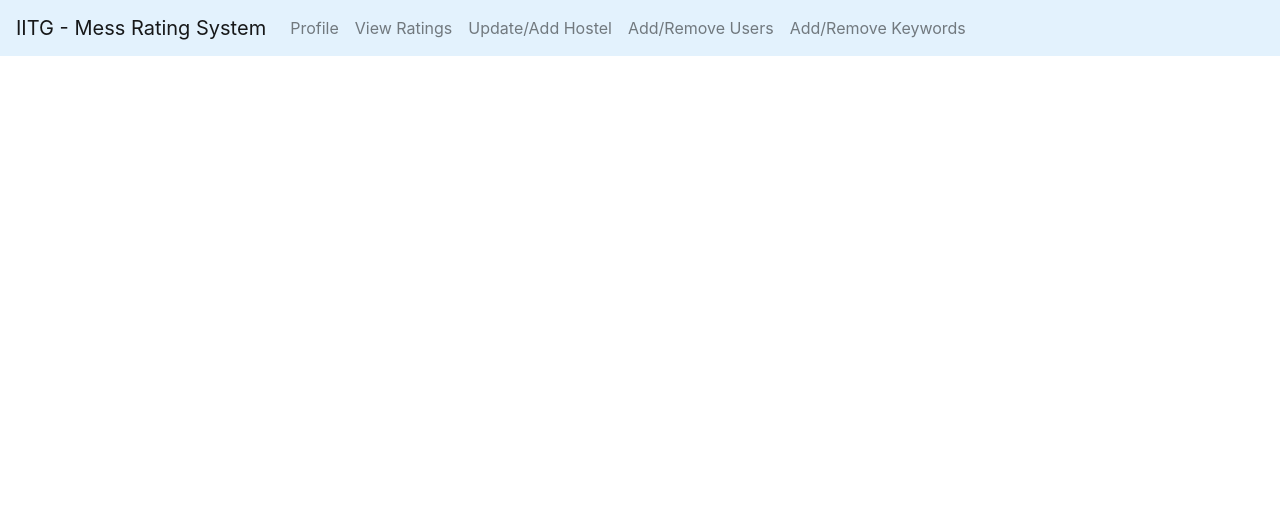
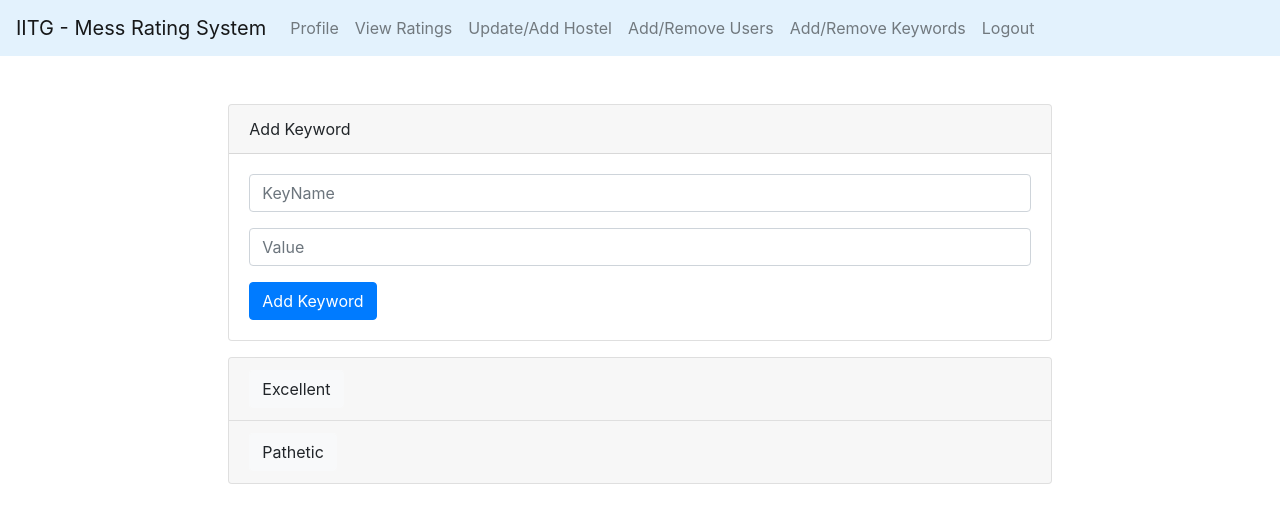
Before and after one commit to udbhav-chugh/IITGMessRating, a PHP site: page /updatekeywords.php in a window 1280 px wide. Shown: the top 523 px of the page. Run offline with PHP 8.4, Linux system fonts and the light colour scheme; a user stored in the database is signed in; data comes from the database, SQL or seed files in the repository.

Commit message:
Added logout and done with add/remove/update keywords

```diff
--- a/givefeedback.php
+++ b/givefeedback.php
@@ -1,5 +1,4 @@
 <?php
-session_start();
 include 'navbar.php' ?>
 
 <?php startblock('content') ?>
--- a/home.php
+++ b/home.php
@@ -48,6 +48,7 @@ die("Connection failed: " . $conn->connect_error);
             if($row["Password"]==md5($upassword) ){
               $_SESSION['Username'] = $uname;
               $_SESSION['Designation'] = 'student';
+              $_SESSION['logged_in'] = true;
               header("Location: profile.php");
             }
             else {
@@ -77,6 +78,7 @@ die("Connection failed: " . $conn->connect_error);
             if($row["MMPassword"]==md5($upassword) ){
               $_SESSION['Username'] = $uname;
               $_SESSION['Designation'] = 'mm';
+              $_SESSION['logged_in'] = true;
               header("Location: profile_mm.php");
             }
             else {
@@ -105,6 +107,7 @@ die("Connection failed: " . $conn->connect_error);
             if($row["Password"]==md5($upassword)){
               $_SESSION['Username'] = $uname;
               $_SESSION['Designation'] = 'admin';
+              $_SESSION['logged_in'] = true;
               header("Location: profile_admin.php");
             }
             else {
--- /dev/null
+++ b/logout.php
@@ -0,0 +1,4 @@
+<?php
+session_start();
+session_destroy();
+header("Location: home.php");
--- a/nav_bar_admin.php
+++ b/nav_bar_admin.php
@@ -1,4 +1,13 @@
 <!-- <!doctype html> -->
+
+<?php
+  session_start();
+if (empty($_SESSION['logged_in']))
+{
+    header("Location: home.php");
+    exit(0);
+}
+?>
 
 <?php require_once 'ti.php' ?>
 <html lang="en">
@@ -39,6 +48,9 @@
       <li class="nav-item">
         <a class="nav-link" href="/MessRating/updatekeywords.php">Add/Remove Keywords<span class="sr-only">(current)</span></a>
       </li>
+      <li class="nav-item">
+        <a class="nav-link" href="/MessRating/logout.php">Logout<span class="sr-only">(current)</span></a>
+      </li>
     </ul>
   </div>
   </nav>
--- a/profile.php
+++ b/profile.php
@@ -1,6 +1,6 @@
 <?php
-  session_start();
-    include 'navbar.php';
+
+  include 'navbar.php';
 
 ?>
 
--- a/profile_admin.php
+++ b/profile_admin.php
@@ -1,7 +1,7 @@
 <?php
-  session_start();
 
     include 'nav_bar_admin.php';
+
 ?>
 
 <?php startblock('content') ?>
--- a/profile_mm.php
+++ b/profile_mm.php
@@ -1,6 +1,7 @@
 <?php
-  session_start();
+
     include 'navbar_mm.php';
+
 ?>
 
 <?php startblock('content') ?>
--- a/updatekeywords.php
+++ b/updatekeywords.php
@@ -4,4 +4,136 @@
 
 <?php startblock('content') ?>
 
+<?php
+
+$servername = "localhost";
+$username = "root";
+$password = "";
+$dbname = "IITGMessRating";
+
+// Create connection
+$conn = new mysqli($servername, $username, $password, $dbname);
+// Check connection
+if ($conn->connect_error) {
+die("Connection failed: " . $conn->connect_error);
+}
+
+$sql = "SELECT * FROM Keywords";
+$result = $conn->query($sql);
+$i=0;
+?>
+
+<div class="container-fluid">
+        <div class="row">
+          <div class="col-lg-2"></div>
+          <div class="col align-self-center">
+<br><br>
+
+
+  <form action="updatekeywords.php" method="post">
+    <div class="card">
+      <div class="card-header">
+        Add Keyword
+      </div>
+      <div class="card-body">
+      <p><input class="form-control" name='key' placeholder="KeyName" type="text" size="50" required/></p>
+      <p><input class="form-control" name='val' placeholder="Value" type="number" size="10" required/></p>
+        <input class="btn btn-primary " name="add" type="submit" value="Add Keyword"/>
+        </div>
+      </div>
+
+  </form>
+
+<div class="accordion" id="accordionExample">
+   <?php while($row = $result->fetch_assoc()) {
+
+ ?>
+
+       <div class="card">
+         <div class="card-header" id="heading<?php  print $i ?>" >
+           <h2 class="mb-0">
+             <button class="btn btn-light collapsed" type="button" data-toggle="collapse" data-target="#collapse<?php  print $i ?>" aria-expanded="false" aria-controls="collapse<?php  print $i ?>" >
+                <?php echo $row["KeyName"] ?>
+             </button>
+           </h2>
+         </div>
+
+         <div id="collapse<?php  print $i ?>" class="collapse" aria-labelledby="heading<?php  print $i ?>" data-parent="#accordionExample">
+           <div class="card-body">
+             <form action="updatekeywords.php" method="post">
+               <?php
+                $tempkey=$row["KeyName"];
+                $tempval=$row['Value'];
+               ?>
+               <label >KeyName</label>
+               <p><input class="form-control" name='key<?php  print $i ?>' placeholder="Keyword" type="text" size="50" value="<?php echo $tempkey?>" readonly/></p>
+               <label >Value</label>
+               <p><input class="form-control" name='value<?php  print $i ?>' placeholder="Value" type="number" size="10" value="<?php echo $tempval?>" required/></p>
+                <input class="btn btn-primary " name="delete<?php  print $i ?>" type="submit" value="Delete Keyword"/>
+                <input class="btn btn-primary " name="update<?php  print $i ?>" type="submit" value="Update Keyword"/>
+             </form>
+           </div>
+         </div>
+       </div>
+     <?php
+     $i=$i+1;
+   } ?>
+
+
+ </div>
+
+ <?php
+   $j=0;
+   while($j<$i){
+     if(isset($_POST['delete'.$j])){
+       $key=$_POST['key'.$j];
+       $val=$_POST['value'.$j];
+       echo $val;
+       $sql2 = "DELETE FROM Keywords WHERE KeyName='".$key."'";
+       if ($conn->query($sql2) === TRUE) {
+           header("Location: updatekeywords.php");
+       }
+
+
+     }
+     if(isset($_POST['update'.$j])){
+       $key3=$_POST['key'.$j];
+       $val3=$_POST['value'.$j];
+       $sql5 = "UPDATE Keywords SET Value='".$val3."' WHERE KeyName='".$key3."'";
+       if ($conn->query($sql5) === TRUE) {
+           header("Location: updatekeywords.php");
+       }
+
+
+     }
+
+     $j=$j+1;
+   }
+
+   if(isset($_POST['add'])){
+     $key2=strtolower($_POST['key']);
+     $val2=$_POST['val'];
+     $sql4="SELECT * FROM Keywords WHERE KeyName='".$key2."'";
+
+     if ($conn->query($sql4)->num_rows >0) {
+       $message = "KeyWord Exists";
+       echo "<script type='text/javascript'>alert('$message');</script>";
+     }else{
+     $sql3 = "INSERT INTO Keywords (KeyName,Value) VALUES ('".$key2."','".$val2."')";
+     if ($conn->query($sql3) === TRUE) {
+       header("Location: updatekeywords.php");
+     }
+   }
+
+   }
+ ?>
+
+</div>
+<div class="col-lg-2"></div>
+</div>
+</div>
+
+
+
+
 <?php endblock() ?>
```
Also changed, not shown: navbar.php (+13 -0 lines), navbar_mm.php (+12 -0 lines), updatehostel.php (+6 -1 lines), updateusers.php (+10 -6 lines), admin.php (deleted).
